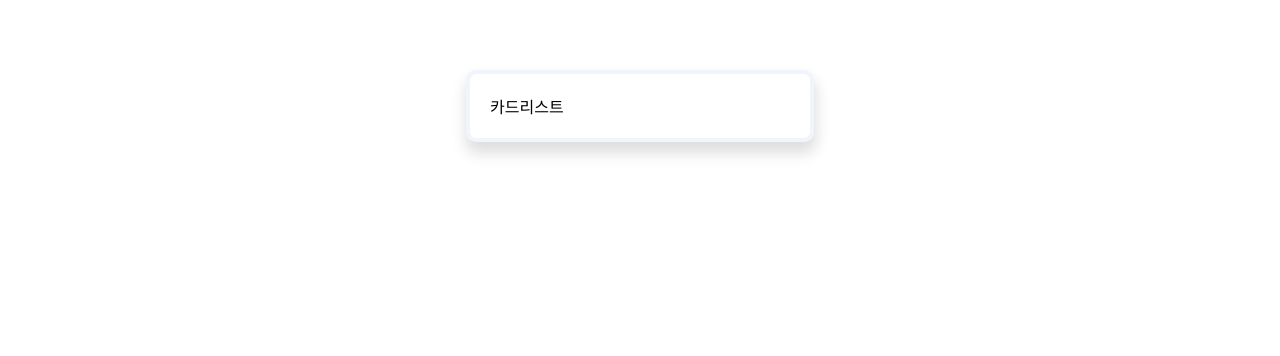
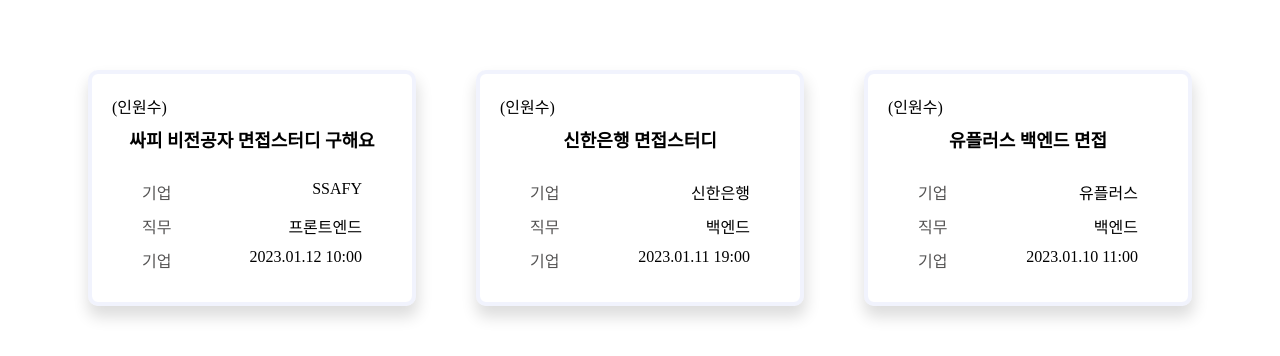
Before and after one commit to duridudu/ViewEongEee, a Vue app: page / in a window 1280 px wide. Shown: the part 436-792 px from the top of the page. Built offline with nearby package versions, Linux system fonts and the light colour scheme.

Commit message:
feat : 메인페이지 카드형 게시글 UI

```diff
--- a/src/components/mainpage/MainCardList.vue
+++ b/src/components/mainpage/MainCardList.vue
@@ -1,7 +1,20 @@
 <template>
   <div class="card-list">
-    <div className="card-div">
-      <div>카드리스트</div>
+    <div v-for="(data, index) in cardData" :key="index" class="card-div">
+      <div>(인원수)</div>
+      <div class="title">{{ data.title }}</div>
+      <div class="card-contents">
+        <div>기업</div>
+        <div>{{ data.ent }}</div>
+      </div>
+      <div class="card-contents">
+        <div>직무</div>
+        <div>{{ data.dept }}</div>
+      </div>
+      <div class="card-contents">
+        <div>기업</div>
+        <div>{{ data.date }}</div>
+      </div>
     </div>
   </div>
 </template>
@@ -13,8 +26,28 @@
   components: {
     // MainCardItem,
   },
-  props: {
-    // CardList
+  setup() {
+    const cardData = [
+      {
+        title: "싸피 비전공자 면접스터디 구해요",
+        ent: "SSAFY",
+        dept: "프론트엔드",
+        date: "2023.01.12 10:00",
+      },
+      {
+        title: "신한은행 면접스터디",
+        ent: "신한은행",
+        dept: "백엔드",
+        date: "2023.01.11 19:00",
+      },
+      {
+        title: "유플러스 백엔드 면접",
+        ent: "유플러스",
+        dept: "백엔드",
+        date: "2023.01.10 11:00",
+      },
+    ];
+    return { cardData };
   },
 });
 </script>
@@ -31,7 +64,7 @@
 }
 .card-div {
   font-family: "nexonlv1";
-  width: 300px;
+  min-width: 280px;
   margin: 30px;
   padding: 20px;
   border: 4px solid rgba(227, 232, 252, 0.5);
@@ -45,8 +78,14 @@
   transform: scale(1.04);
   border: 4px solid rgba(227, 232, 252, 0.2);
 }
-
-.content-type {
+.card-contents :nth-child(1) {
   color: #555454;
 }
+
+.title {
+  font-weight: bold;
+  font-size: large;
+  text-align: center;
+  margin: 3% 0 10% 0;
+}
 </style>
```
Also changed, not shown: src/main.ts (+10 -8 lines).
